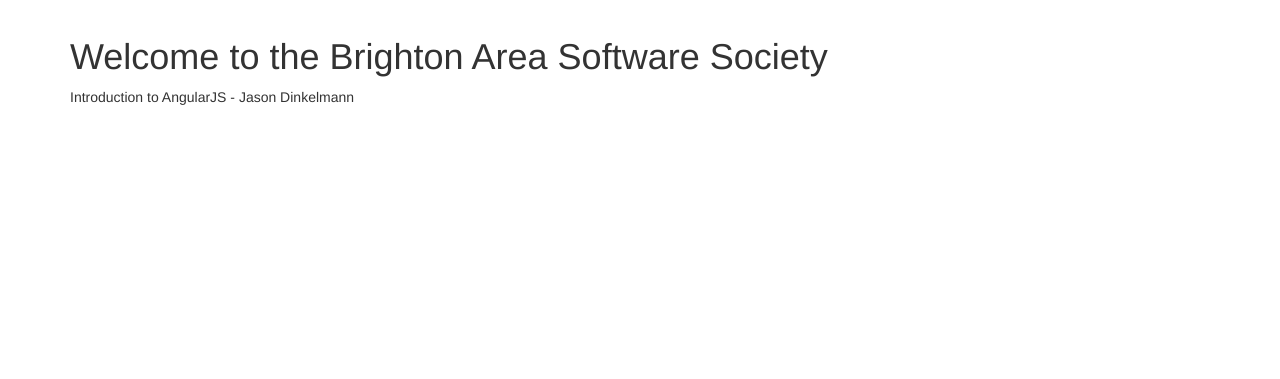
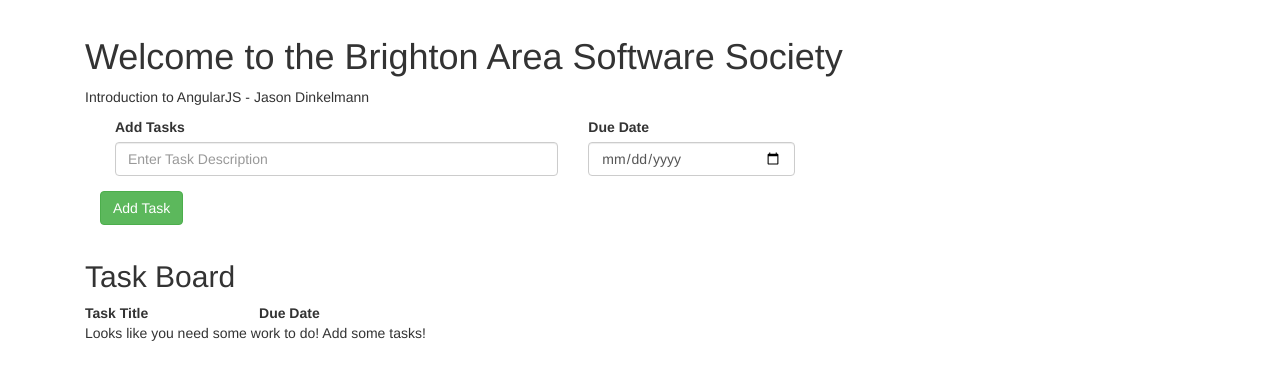
Before and after one commit to jdinkelmann/angularjshowto, a plain HTML site: page app/index.html in a window 1280 px wide. Shown: the part 53-432 px from the top of the page. Drawn offline with nearby package versions, Linux system fonts and the light colour scheme; some packages are replaced by stand-ins of ours.

Commit message:
Add basic HTML/CSS to make it look pretty

```diff
--- a/app/index.html
+++ b/app/index.html
@@ -7,7 +7,7 @@
     <meta name="viewport" content="width=device-width, initial-scale=1">
     <meta name="description" content="">
     <meta name="author" content="">
-    <link rel="icon" href="../../favicon.ico">
+    <link rel="icon" href="./favicon.ico">
 
     <title>AngularJS Introduction</title>
 
--- a/app/views/main.html
+++ b/app/views/main.html
@@ -1,3 +1,37 @@
-<h1>{{welcome}}</h1>
+<div class="container-fluid">
+    <h1>{{welcome}}</h1>
 
-<p>{{introduction}}</p>
+    <p>{{introduction}}</p>
+
+    <!--
+    This is where the form would go to add todos to the app
+
+
+
+    -->
+    <form role="form" class="col-sm-4 col-md-8">
+        <div class="form-group col-sm-2 col-md-8" >
+            <label for="todo_title">Add Tasks</label>
+            <input type="text" class="form-control" id="todo_title" placeholder="Enter Task Description">
+        </div>
+        <div class="form-group col-sm-2 col-md-4">
+            <label for="todo_date">Due Date</label>
+            <input type="date" class="form-control" id="todo_date">
+        </div>
+        <div class="form-group">
+            <button class="btn btn-success" >Add Task</button>
+        </div>
+    </form>
+
+
+
+
+</div>
+
+<div class="container-fluid">
+    <h2>Task Board</h2>
+    <table>
+        <tr><th>Task Title</th><th>Due Date</th></tr>
+        <tr><td colspan="2">Looks like you need some work to do!  Add some tasks!</td> </tr>
+    </table>
+</div>
```
Also changed, not shown: app/favicon.ico (added).
